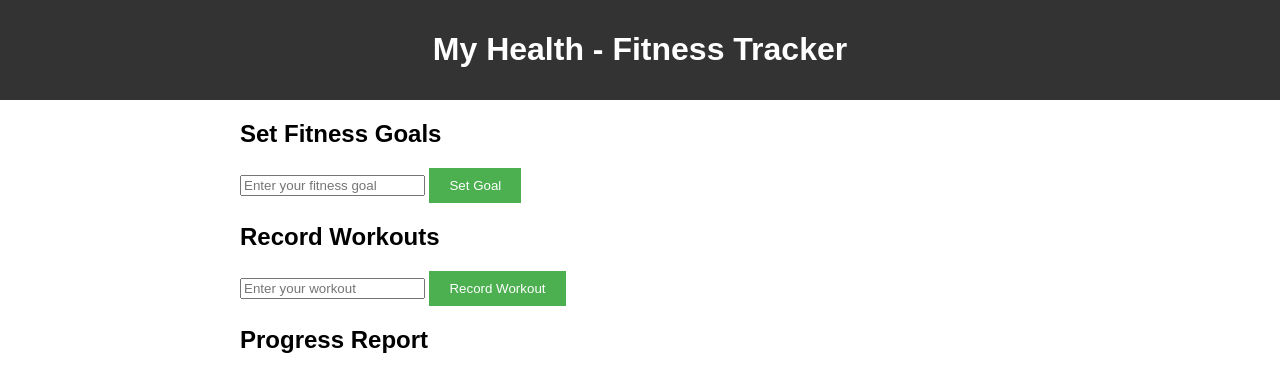
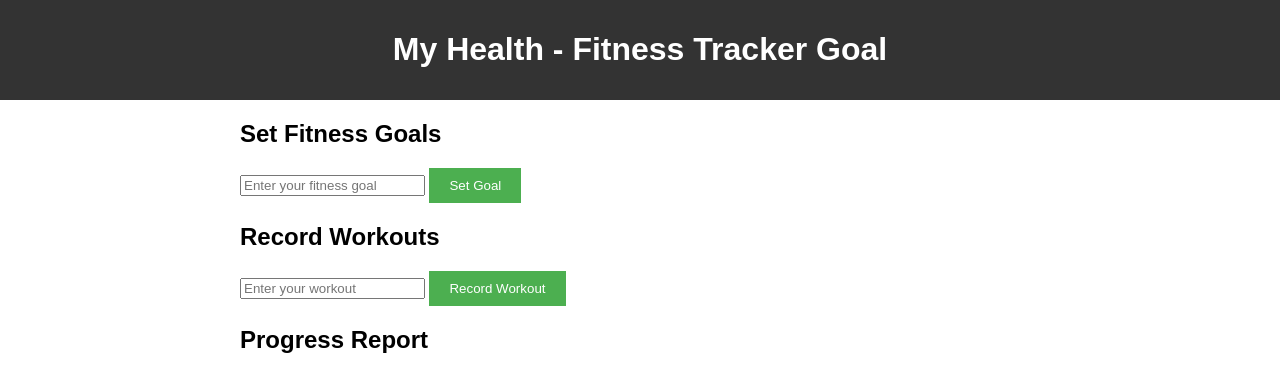
Before and after one commit to hassanxadel/My-Health, a plain HTML site: page html/tracker.html in a window 1280 px wide. Drawn offline with Linux system fonts and the light colour scheme.

Commit message:
Made a change in the feature/set-goals branch

```diff
--- a/html/tracker.html
+++ b/html/tracker.html
@@ -36,7 +36,7 @@
 </head>
 <body>
     <header>
-        <h1>My Health - Fitness Tracker</h1>
+        <h1>My Health - Fitness Tracker Goal</h1>
     </header>
     <div class="container">
         <h2>Set Fitness Goals</h2>
```
